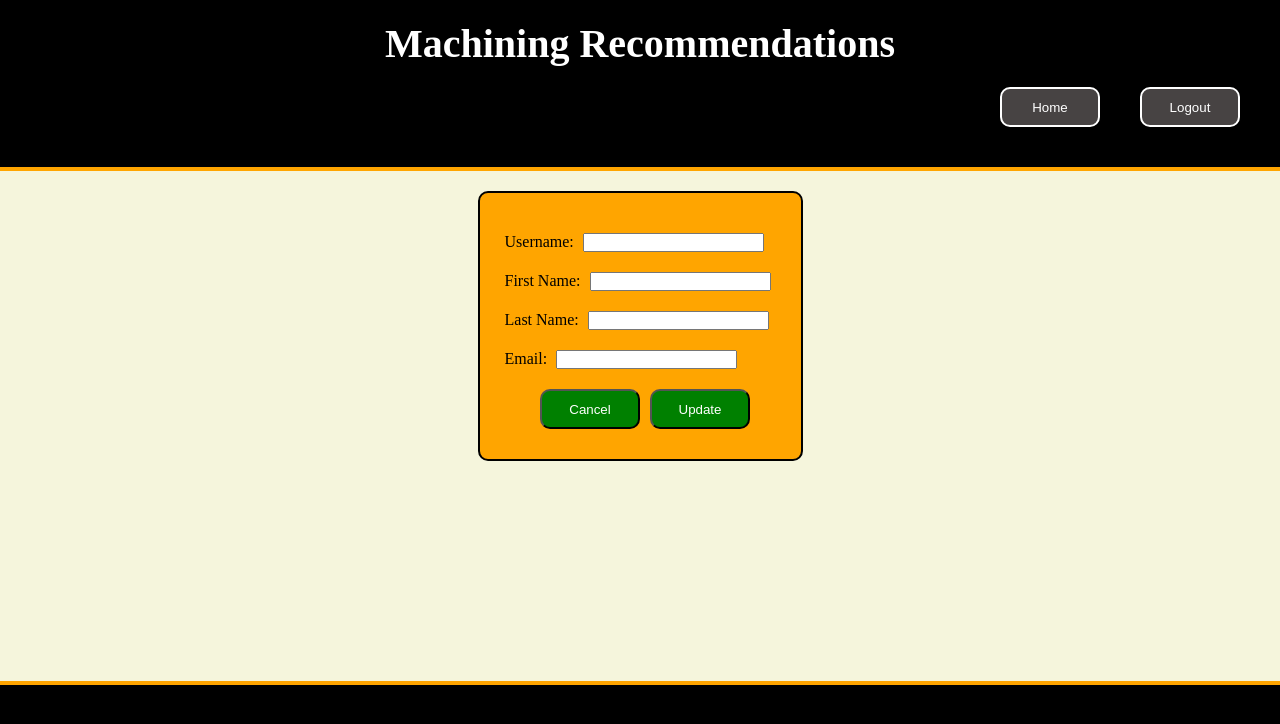
After one commit to aldoiaguilera/Machining_Recommendations, a Flask app: page /account in a window 1280 px wide. The commit adds this page. Shown: the top 724 px of the page. Run offline with Flask 2, Linux system fonts and the light colour scheme; the visitor is signed in with stand-in values (Sample User, id 1); data that the repository does not hold is empty; parts of the project's set-up code (start-up, migrations or seed data) failed here and were passed over.

Commit message:
'Small update'

```diff
--- a/flask_app/controllers/users.py
+++ b/flask_app/controllers/users.py
@@ -47,3 +47,23 @@ def login():
 def logout():
     session.clear()
     return redirect('/')
+
+@app.route('/account')
+def account():
+    if 'user_id' not in session:
+        return redirect('/')
+    data = { 'id' : session['user_id'] }
+    user = User.get_user_by_user_id(data)
+    return render_template('account.html', user=user)
+
+@app.route('/update', methods=['POST'])
+def update():
+    if 'user_id' not in session:
+        return redirect('/')
+    new_data = User.parse_user_update_data(request.form)
+    old_data = User.get_user_by_user_id(new_data)
+    if not User.validate_user_update_data(new_data, old_data):
+        return redirect('/account')
+    User.update_user_data(new_data)
+    session['username'] = new_data['username']
+    return redirect('/account')
--- a/flask_app/models/user.py
+++ b/flask_app/models/user.py
@@ -57,6 +57,18 @@ class User:
             return False
         return cls(results[0])
 
+    @classmethod
+    def get_user_by_user_id(cls, data):
+        query = """
+        SELECT *
+        FROM users
+        WHERE id = %(id)s
+        ;"""
+        results = connectToMySQL(cls.DB).query_db(query, data)
+        if not results:
+            return False
+        return cls(results[0])
+
     # Input: User information
     # Output: User id
     @classmethod
@@ -64,6 +76,17 @@ class User:
         query = """
         INSERT INTO users (username, first_name, last_name, email, password)
         VALUES (%(username)s, %(first_name)s, %(last_name)s, %(email)s, %(password)s)
+        ;"""
+        return connectToMySQL(cls.DB).query_db( query, data )
+
+    @classmethod
+    def update_user_data(cls, data):
+        query = """
+        UPDATE users
+        SET username = %(username)s,
+        last_name = %(last_name)s,
+        email = %(email)s
+        WHERE id = %(id)s
         ;"""
         return connectToMySQL(cls.DB).query_db( query, data )
 
@@ -114,3 +137,37 @@ class User:
             'password': data['password']
         }
         return parsed_data
+
+    @staticmethod
+    def parse_user_update_data(data):
+        parsed_data = {
+            'id' : data['id'],
+            'username' : data['username'],
+            'first_name' : data['first_name'],
+            'last_name' : data['last_name'],
+            'email' : data['email']
+        }
+        return parsed_data
+
+    @staticmethod
+    def validate_user_update_data(new_data, old_data):
+        is_valid = True
+        if User.get_user_by_username(new_data) and old_data.username != new_data['username']:
+            flash('Username is already in use!', 'update_error')
+            is_valid = False
+        if len(new_data['username']) < 3:
+            flash('Username must be at least 3 characters long!', 'update_error')
+            is_valid = False
+        if not EMAIL_REGEX.match(new_data['email']):
+            flash("Invalid email address!", 'update_error')
+            is_valid = False
+        if len(new_data['first_name']) < 3:
+            flash("First name must be at least 3 characters!", 'update_error')
+            is_valid = False
+        if len(new_data['last_name']) < 3:
+            flash("Last name must be at least 3 characters!", 'update_error')
+            is_valid = False
+        if User.get_user_by_email(new_data) and old_data.email != new_data['email']:
+            flash("Email address is already in use!", 'update_error')
+            is_valid = False
+        return is_valid
--- a/flask_app/static/css/styles.css
+++ b/flask_app/static/css/styles.css
@@ -5,6 +5,7 @@
 
 h1 {
     font-size: 40px;
+    text-shadow: 2px 2px black;
 }
 
 body {
@@ -20,7 +21,10 @@ body {
     border-bottom: 4px solid orange;
     background-color: black;
     color: white;
+    /* background-image: url("../images/inserts.png");
+    background-repeat: no-repeat; */
 }
+
 
 .body-container {
     display: flex;
@@ -30,7 +34,7 @@ body {
     padding-bottom: 200px;
 }
 
-.form-container, .tool-information, #recommendation-form{
+.form-container, .tool-information, #recommendation-form, #update-form {
     margin: 20px;
     display: flex;
     flex-direction: column;
@@ -40,6 +44,10 @@ body {
     padding: 20px;
     background-color:orange;
     border-radius: 10px;
+}
+
+#update-form * {
+    text-align: center;
 }
 
 .tool-information{
@@ -62,7 +70,7 @@ form *, .find-form *, .tool-information * {
     margin: 5px;
 }
 
-.logout-button, .home-button {
+.logout-button, .home-button, .account-button {
     border-radius: 10px;
     width: 100px;
     height: 40px;
@@ -138,6 +146,7 @@ form *, .find-form *, .tool-information * {
 .welcome {
     font-size: 30px;
     color: yellow;
+    text-shadow: 2px 2px black;
 }
 
 .tool-information {
--- /dev/null
+++ b/flask_app/templates/account.html
@@ -0,0 +1,51 @@
+<!DOCTYPE html>
+<html lang="en">
+<head>
+    <meta charset="UTF-8">
+    <meta http-equiv="X-UA-Compatible" content="IE=edge">
+    <meta name="viewport" content="width=device-width, initial-scale=1.0">
+    <title>Machining Recommendations</title>
+    <link rel="stylesheet" href="{{ url_for('static', filename='css/styles.css')}}">
+</head>
+<body>
+    <div class="title-container">
+        <h1>Machining Recommendations</h1>
+        <div class="nav-container">
+            <a href="/dashboard"><button class="home-button">Home</button></a>
+            <a href="/logout"><button class="logout-button">Logout</button></a>
+        </div>
+    </div>
+    <div class="body-container">
+        <form action="/update" method="post" id="update-form">
+            {% with messages = get_flashed_messages(category_filter=["update_error"]) %}
+                {% if messages %}
+                    {% for message in messages %}
+                        <p class="alert">**{{message}}**</p>
+                    {% endfor %}
+                {% endif %}
+            {% endwith %}
+            <label for="id">
+                <input type="hidden" name="id" value="{{ user.id }}">
+            </label>
+            <label for="username">Username:
+                <input type="text" name="username" value="{{ user.username }}">
+            </label>
+            <label for="first_name">First Name:
+                <input type="text" name="first_name" value="{{ user.first_name }}">
+            </label>
+            <label for="last_name">Last Name:
+                <input type="text" name="last_name" value="{{ user.last_name }}">
+            </label>
+            <label for="email">Email:
+                <input type="text" name="email" value="{{ user.email }}">
+            </label>
+            <div class="button-container">
+                <a href="/dashboard"><button type="button" id="cancel-button" style="margin:0;">Cancel</button></a>
+                <button type="submit" id="submit-button">Update</button>
+            </div>
+        </form>
+    </div>
+    <footer class="creator-container">
+    </footer>
+</body>
+</html>
--- a/flask_app/templates/dashboard.html
+++ b/flask_app/templates/dashboard.html
@@ -14,6 +14,7 @@
             <p class="welcome">Welcome {{session['username']}}</p>
         </div>
         <div class="nav-container">
+            <a href="/account"><button class="account-button">Account</button></a>
             <a href="/logout"><button class="logout-button">Logout</button></a>
         </div>
     </div>
```
Also changed, not shown: requirements.txt (added, +21 -0 lines), flask_app/static/images/inserts.png (added).
